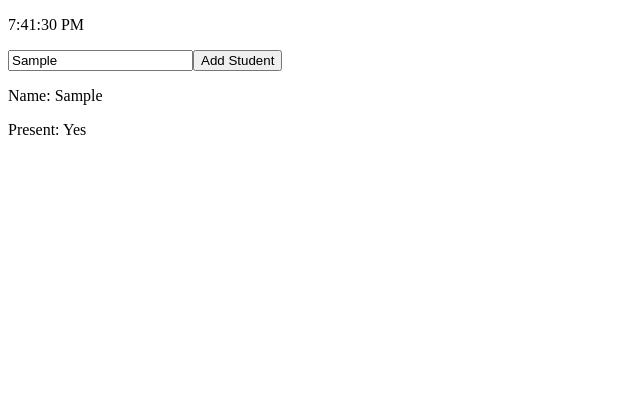
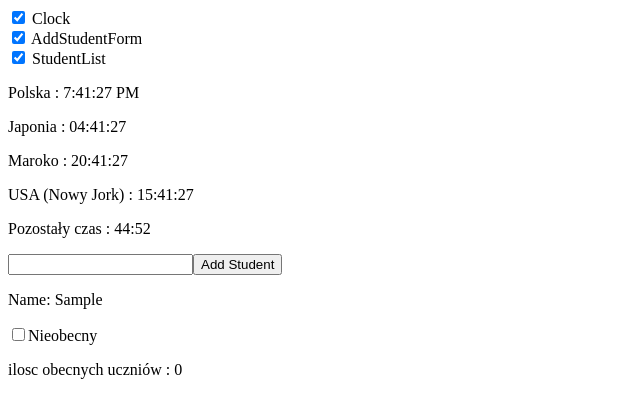
Before and after one commit to fedderli/Webowe_React_TypeScript_Aplikacja_2_BellBuddy, a React (Vite) app: page / in a window 1280 px wide. Both pictures are taken after typing "Sample" into the empty fields and a click on the button "Add Student". Shown: the top 418 px of the page, without its empty margins (0-640 px from the left). Built offline with nearby package versions, Linux system fonts and the light colour scheme.

Commit message:
everything done except css style

```diff
--- a/src/App.tsx
+++ b/src/App.tsx
@@ -26,13 +26,21 @@ function App() {
         setStudentObject(MyStudentObject);
     }
 
+    const [showClock, setShowClock] = useState(true);
+    const [showAddForm, setShowAddForm] = useState(true);
+    const [showStudentList, setShowStudentList] = useState(true);
+
 
     return (
     <>
-        <Clock/>
-        <AddStudentForm sendString={getStudents}/>
-        <StudentItem name={studentName} sendStudentItem={getStudentObject}/>
-        <StudentList studentObject={studentObject}/>
+        <input type="checkbox" checked={showClock} onChange={() => setShowClock(!showClock)} /> Clock<br />
+        <input type="checkbox" checked={showAddForm} onChange={() => setShowAddForm(!showAddForm)} /> AddStudentForm<br />
+        <input type="checkbox" checked={showStudentList} onChange={() => setShowStudentList(!showStudentList)} /> StudentList<br />
+
+        {showClock && <Clock/>}
+        {showAddForm && <AddStudentForm sendString={getStudents}/> }
+         <StudentItem name={studentName} sendStudentItem={getStudentObject}/>
+        {showStudentList && <StudentList studentObject={studentObject}/> }
 
 
     </>
--- a/src/components/AddStudentForm.tsx
+++ b/src/components/AddStudentForm.tsx
@@ -11,7 +11,7 @@ const AddStudentForm = ({sendString}: PropsAddStudentForm) => {
     return (
         <>
             <input type="text" name="name" value={name} onChange={(e) => setName(e.target.value)}/>
-            <button onClick={() => sendString(name)}>Add Student</button>
+            <button onClick={() => {sendString(name); setName('')}} >Add Student</button>
         </>
     )
 }
--- a/src/components/Clock.tsx
+++ b/src/components/Clock.tsx
@@ -5,7 +5,36 @@ const Clock = () => {
 
     const [time, setTime] = useState<string>(() => {
         const date = new Date()
-        return`${date.toLocaleTimeString()}`})
+        return `${date.toLocaleTimeString()}`
+    })
+
+    const [JPtime, setJPTime] = useState<string>(() => {
+        const date = new Date()
+        return `${date.toLocaleTimeString(
+            "pl-Pl", {
+                timeZone: "Asia/Tokyo"
+            }
+        )}`
+    })
+
+    const [MAtime, setMATime] = useState<string>(() => {
+        const date = new Date()
+        return `${date.toLocaleTimeString(
+            "pl-Pl", {
+                timeZone: "Africa/Casablanca"
+            }
+        )}`
+    })
+
+    const [NJtime, setNJTime] = useState<string>(() => {
+        const date = new Date()
+        return `${date.toLocaleTimeString(
+            "pl-Pl", {
+                timeZone: "America/New_York"
+            }
+        )}`
+    })
+
 
     useEffect(() => {
         const interval = setInterval(() => {
@@ -16,10 +45,70 @@ const Clock = () => {
         return () => clearInterval(interval)
     }, [])
 
+    useEffect(() => {
+        const interval = setInterval(() => {
+            const date = new Date()
+            setJPTime(date.toLocaleTimeString("pl-PL", {
+                timeZone: "Asia/Tokyo"
+            }))
+        }, 1000)
+
+        return () => clearInterval(interval)
+    }, [])
+
+    useEffect(() => {
+        const interval = setInterval(() => {
+            const date = new Date()
+            setMATime(date.toLocaleTimeString("pl-PL", {
+                timeZone: "Africa/Casablanca"
+            }))
+        }, 1000)
+
+        return () => clearInterval(interval)
+    }, [])
+
+    useEffect(() => {
+        const interval = setInterval(() => {
+            const date = new Date()
+            setNJTime(date.toLocaleTimeString("pl-PL", {
+                timeZone: "America/New_York"
+            }))
+        }, 1000)
+
+        return () => clearInterval(interval)
+    }, [])
+
+
+    const [timeLeft, setTimeLeft] = useState(45 * 60);
+
+    useEffect(() => {
+        const timer = setInterval(() => {
+            setTimeLeft(prev => {
+                if (prev <= 1) {
+                    clearInterval(timer);
+                    return 0;
+                }
+                return prev - 1;
+            });
+        }, 1000);
+
+        return () => clearInterval(timer);
+    }, []);
+
+    const formatTime = (seconds: number): string => {
+        const min = Math.floor(seconds / 60);
+        const sec = seconds % 60;
+        return `${min.toString().padStart(2, "0")}:${sec.toString().padStart(2, "0")}`;
+    };
+
 
     return (
         <>
-            <p>{time}</p>
+            <p> Polska : {time}</p>
+            <p> Japonia : {JPtime}</p>
+            <p> Maroko : {MAtime}</p>
+            <p> USA (Nowy Jork) : {NJtime}</p>
+            <p> Pozostały czas : {formatTime(timeLeft)}</p>
         </>
     )
 }
--- a/src/components/StudentItem.tsx
+++ b/src/components/StudentItem.tsx
@@ -15,7 +15,7 @@ const StudentItem = ({name ,sendStudentItem}: PropsStudentItem) => {
         if (name) {
             const student: MyStudentItem = {
                 studentName: name,
-                isPresent: true,
+                isPresent: false
             };
             sendStudentItem(student);
         }
--- a/src/components/StudentList.tsx
+++ b/src/components/StudentList.tsx
@@ -6,8 +6,19 @@ interface PropsStudentList {
 }
 
 const StudentList = ({ studentObject }: PropsStudentList) => {
-    // Maintain student list inside the component using state
-    const [studentList, setStudentList] = useState<MyStudentItem[]>([]);
+
+    const [studentList, setStudentList] = useState<MyStudentItem[]>(() => {
+        const saved = localStorage.getItem("studentList");
+        return saved ? JSON.parse(saved) : [];
+    });
+
+    const [presenceStatus, setPresenceStatus] = useState<{ [studentName: string]: string }>(() => {
+        const saved = localStorage.getItem("presenceStatus");
+        return saved ? JSON.parse(saved) : {};
+    });
+
+
+
 
     useEffect(() => {
         if (studentObject.studentName) {
@@ -15,14 +26,51 @@ const StudentList = ({ studentObject }: PropsStudentList) => {
         }
     }, [studentObject]);
 
+    const handleChange = (index: number, e: React.ChangeEvent<HTMLInputElement>) => {
+        setPresenceStatus(prevStatus => ({
+            ...prevStatus,
+            [index]: e.target.checked ? "Obecny" : "Nieobecny"
+
+
+        }));
+    };
+
+    let PresentStudent = 0 ;
+    for (const student in presenceStatus) {
+        if(presenceStatus[student] === "Obecny") {
+            PresentStudent++;
+        }
+    }
+
+    useEffect(() => {
+        localStorage.setItem("studentList", JSON.stringify(studentList));
+    }, [studentList]);
+
+
+    useEffect(() => {
+        localStorage.setItem("presenceStatus", JSON.stringify(presenceStatus));
+    }, [presenceStatus]);
+
+
+
     return (
         <>
             {studentList.map((student, index) => (
                 <div key={index}>
                     <p>Name: {student.studentName}</p>
-                    <p>Present: {student.isPresent ? "Yes" : "No"}</p>
+                    <p>
+                        <input
+                            type="checkbox"
+                            checked={presenceStatus[index] === "Obecny"}
+                            onChange={(e) => handleChange(index, e)}
+
+                        />
+                        {presenceStatus[index] || "Nieobecny"}
+                    </p>
+
                 </div>
             ))}
+            <p>ilosc obecnych uczniów : {PresentStudent}</p>
         </>
     );
 };
```
Lines whose indentation alone changed are shown as unchanged.
